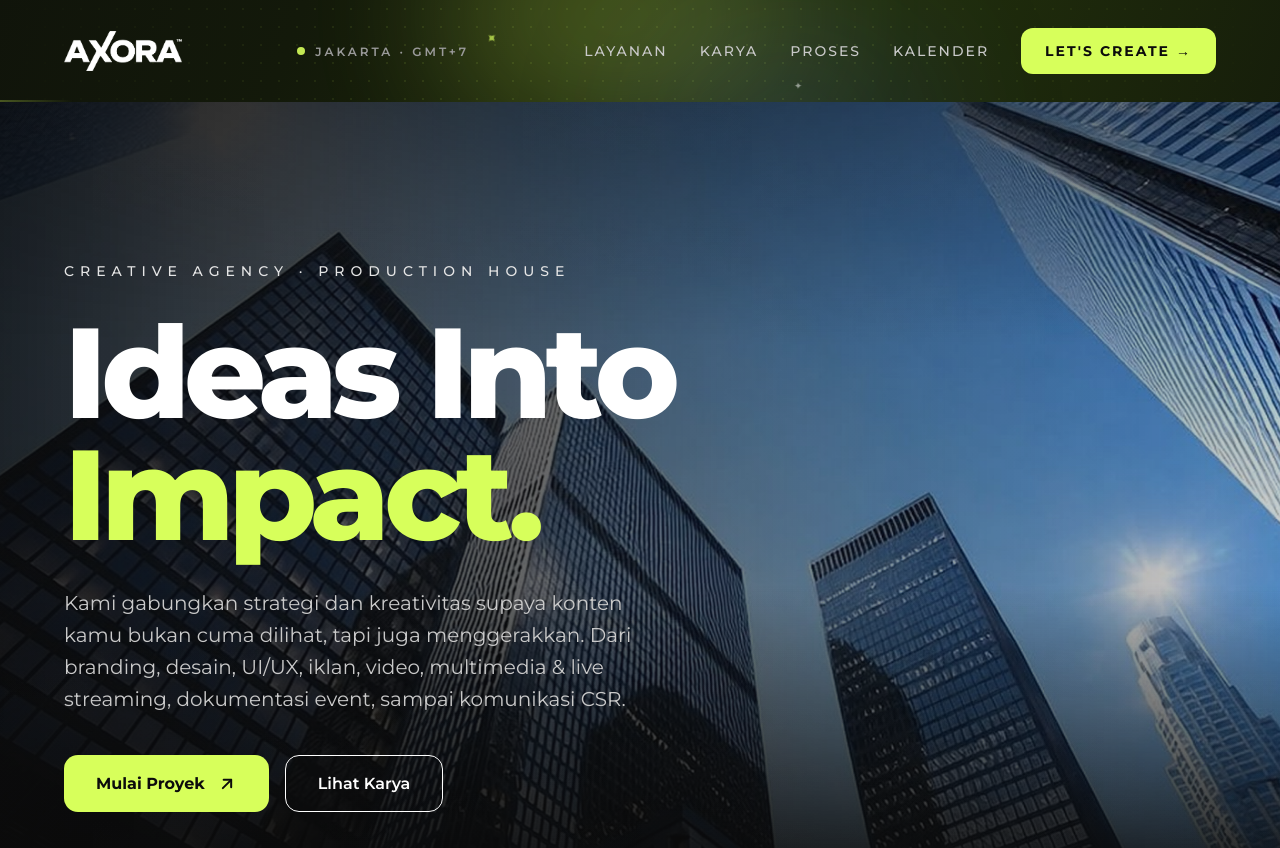
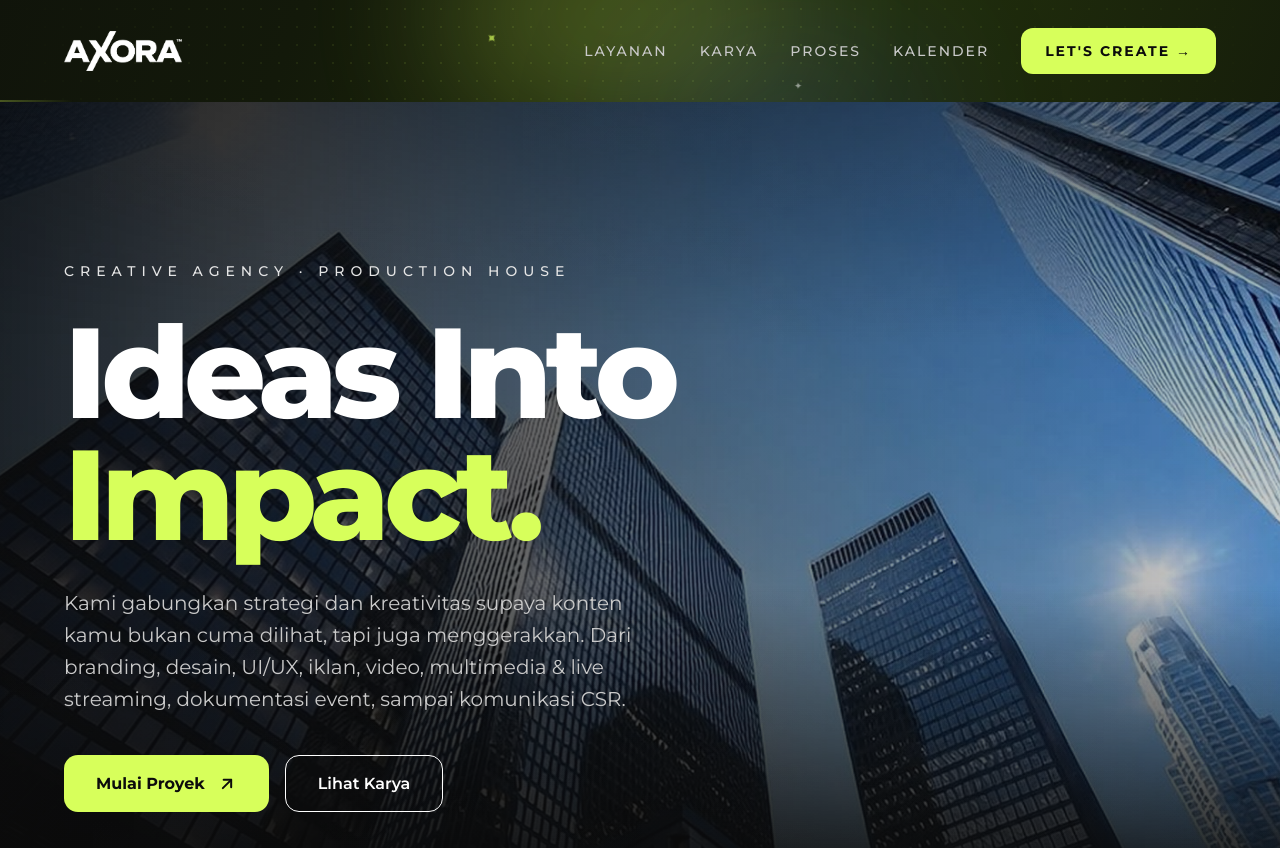
Before and after one commit to axoracreatives-commits/axoracreative, a plain HTML site: page index.html in a window 1280 px wide. Shown: the top 848 px of the page. Drawn offline with Linux system fonts and the light colour scheme; animation ran at ten frames a second.

Commit message:
Remove city and time from header
Co-Authored-By: Claude Opus 5.5 <noreply@anthropic.com>
Claude-Session: https://claude.ai/code/session_01F9ZMCfyakzC4vjH7zN71wp

```diff
--- a/index.html
+++ b/index.html
@@ -85,7 +85,6 @@ a{color:#D7FF5B;text-decoration:none}a:hover{color:#FFFFFF}
 <div class="twinkle top-star2" aria-hidden="true" style="position: absolute; left: 62%; bottom: 18px; color: #FFFFFF; font-size: 10px; opacity: 0.5">✦</div>
 <header style="position: relative; max-width: 1280px; margin: 0 auto; padding: 28px 5%; box-sizing: border-box; display: flex; flex-wrap: wrap; gap: 20px; justify-content: space-between; align-items: center">
 <a href="#top" style="display: block"><img src="images/logo-white.png" alt="AXORA" style="height: 40px; width: auto; display: block"></a>
-<div style="display: flex; align-items: center; gap: 10px; font-size: 12px; font-weight: 600; letter-spacing: 3px; color: #9A9A9A"><div class="live-dot" aria-hidden="true" style="width: 8px; height: 8px; border-radius: 50%; background: #D7FF5B"></div><div>JAKARTA · GMT+7</div></div>
 <nav style="display: flex; flex-wrap: wrap; gap: 32px; align-items: center; font-size: 14px; font-weight: 500; letter-spacing: 2px">
 <a href="#layanan" class="nav-link" style="color: #C9C9C9">LAYANAN</a>
 <a href="#karya" class="nav-link" style="color: #C9C9C9">KARYA</a>
```
